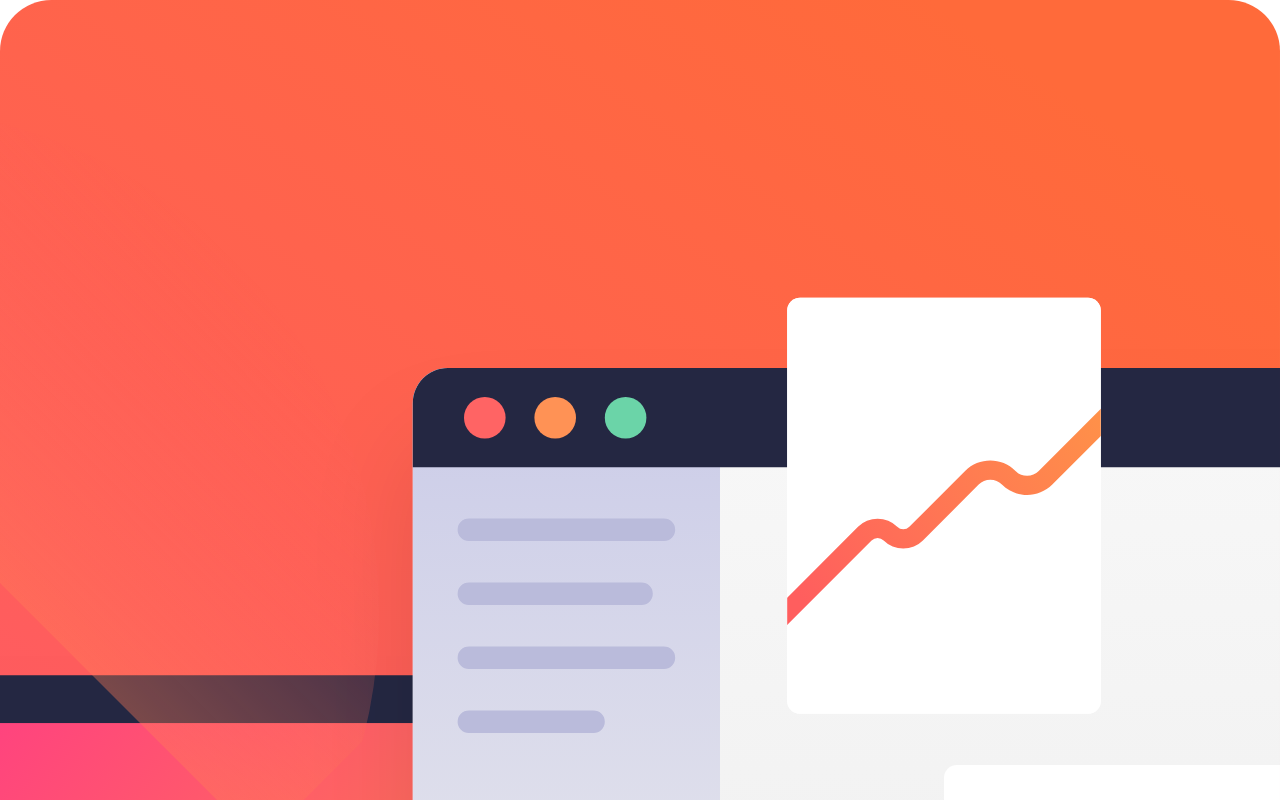
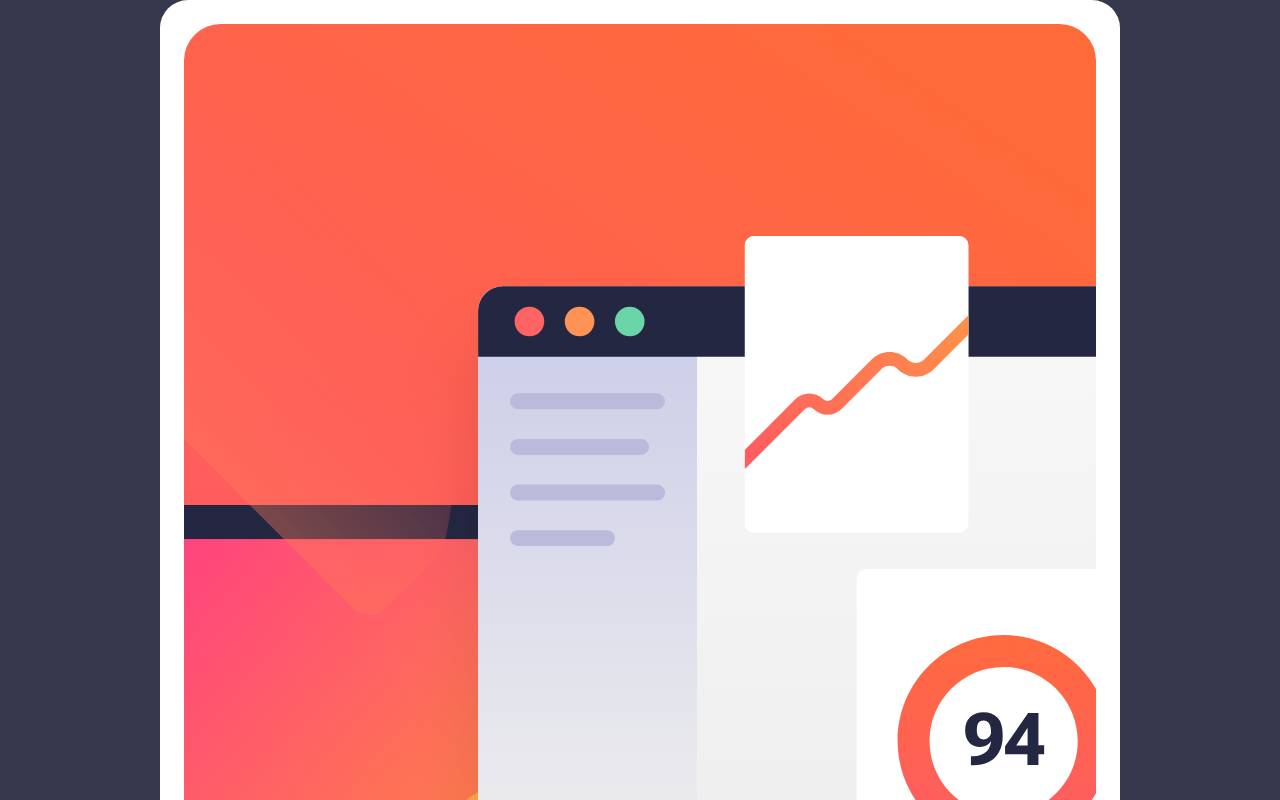
Before and after one commit to JorgeAMendoza/newsletter-sign-up, a React (Vite) app: page / in a window 1280 px wide. Shown: the top 800 px of the page. Built offline with nearby package versions, Linux system fonts and the light colour scheme.

Commit message:
style component for tablet view
apply tailwind breakpoints and classes to style the compoennt for tablet
view.

```diff
--- a/index.html
+++ b/index.html
@@ -6,8 +6,8 @@
     <meta name="viewport" content="width=device-width, initial-scale=1.0" />
     <title>Vite + React + TS</title>
   </head>
-  <body class="bg-navy-pale">
-    <div id="root"></div>
+  <body class="bg-navy-pale flex justify-center items-center min-h-screen">
+    <div id="root" class="min-w-full min-h-full"></div>
     <script type="module" src="/src/main.tsx"></script>
   </body>
 </html>
--- a/src/App.tsx
+++ b/src/App.tsx
@@ -34,14 +34,14 @@ function App() {
 
   return (
     <>
-      <main className="bg-white min-h-screen pb-6">
+      <main className="bg-white min-h-screen pb-6 md:min-h-0 md:p-6 md:rounded-card-tablet md:w-3/4 md:mx-auto ">
         <picture>
-          <source srcSet={desktopIllustration} media="(min-width: 768px)" />
+          <source srcSet={desktopIllustration} media="(min-width: 1024px)" />
           <img
             src={mobileIllustration}
             alt="sign up"
             decoding="async"
-            className="w-full"
+            className="w-full md:rounded-card-tablet"
           ></img>
         </picture>
         <div className="px-6 mt-8">
--- a/src/features/confirmation/components/Confirmation.tsx
+++ b/src/features/confirmation/components/Confirmation.tsx
@@ -10,8 +10,8 @@ interface ConfirmationProps {
 export const Confirmation = ({ email, reset }: ConfirmationProps) => {
   const dispatch = useContext(ActionContext)
   return (
-    <main className="bg-white min-h-screen flex flex-col px-6 justify-center gap-12">
-      <img src={checkmark} alt="" className="w-16"></img>
+    <main className="bg-white min-h-screen flex flex-col px-6 justify-center gap-12 md:min-h-0 md:rounded-card-tablet md:p-6 md:w-3/4 md:mx-auto md:text-center">
+      <img src={checkmark} alt="" className="w-16 md:w-24 md:mx-auto"></img>
       <div>
         <h1 className="text-navy-dark font-bold text-4xl leading-10 mb-6">
           Thanks for subscribing!
--- a/src/features/confirming-email/components/ConfirmingEmail.tsx
+++ b/src/features/confirming-email/components/ConfirmingEmail.tsx
@@ -16,7 +16,7 @@ export const ConfirmingEmail = ({ confirmSignUp }: ConfirmingEmailProps) => {
   }, [confirmSignUp])
 
   return (
-    <div className="bg-white min-h-screen flex justify-center flex-col items-center gap-6">
+    <div className="bg-white min-h-screen flex justify-center flex-col items-center gap-6 md:min-h-0 md:p-6 md:rounded-card-tablet md:w-2/3 md:h-64 mx-auto">
       <div className="bg-none w-24 h-24 border-solid border-4 border-vermillion-base border-b-white rounded-full animate-spin"></div>
       <p className="font-bold text-xl">Confirming</p>
     </div>
--- a/tailwind.config.js
+++ b/tailwind.config.js
@@ -5,6 +5,16 @@ export default {
     extend: {
       listStyleImage: {
         checkmark: 'url("/src/assets/images/icon-list.svg")',
+      },
+      borderRadius: {
+        'card-tablet': '28px',
+      },
+      fontSize: {
+        xs: '.75rem',
+        base: '1rem',
+        lg: '1.125rem',
+        xl: '1.25rem',
+        '4xl': '2.5rem',
       },
     },
     colors: {
@@ -27,13 +37,6 @@ export default {
         md: '2rem',
       },
     },
-    fontSize: {
-      xs: '.75rem',
-      base: '1rem',
-      lg: '1.125rem',
-      xl: '1.25rem',
-      '4xl': '2.5rem',
-    },
     fontFamily: {
       roboto: ['Roboto', 'sans-serif'],
     },
```
